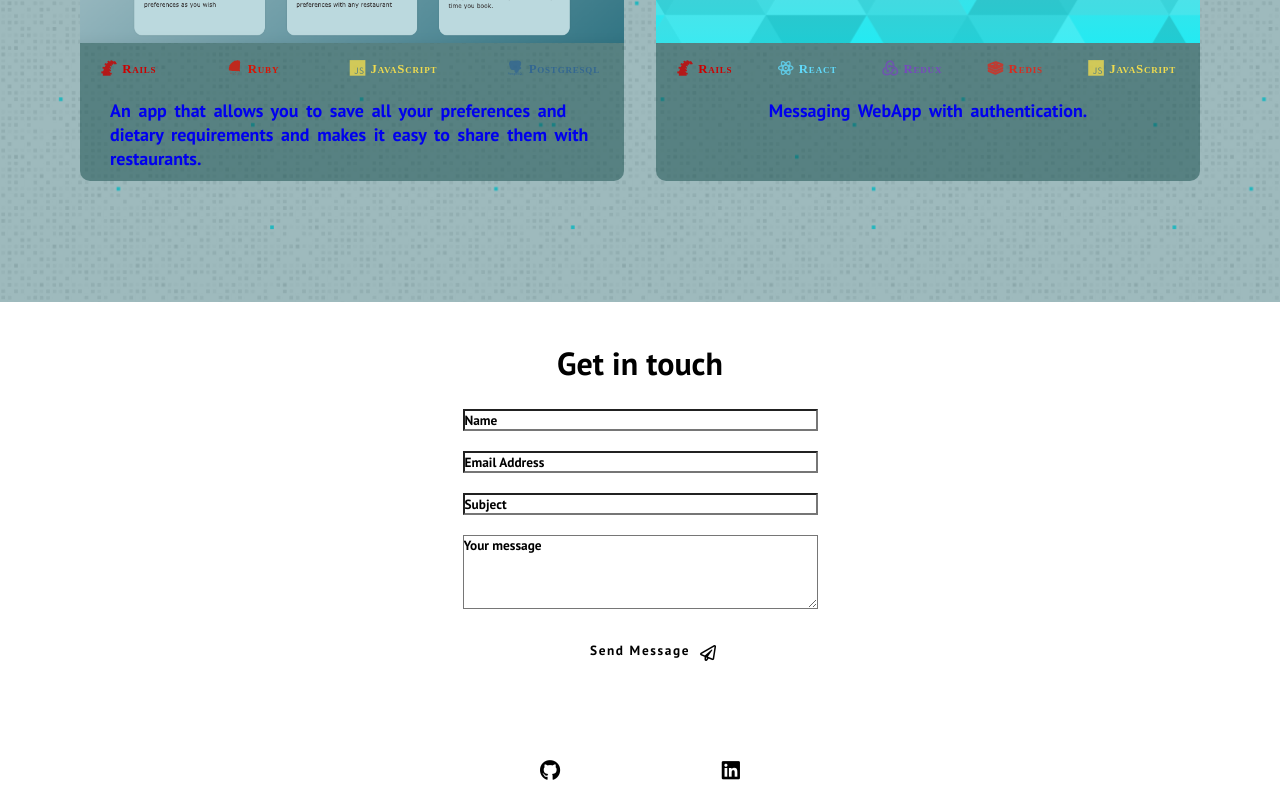
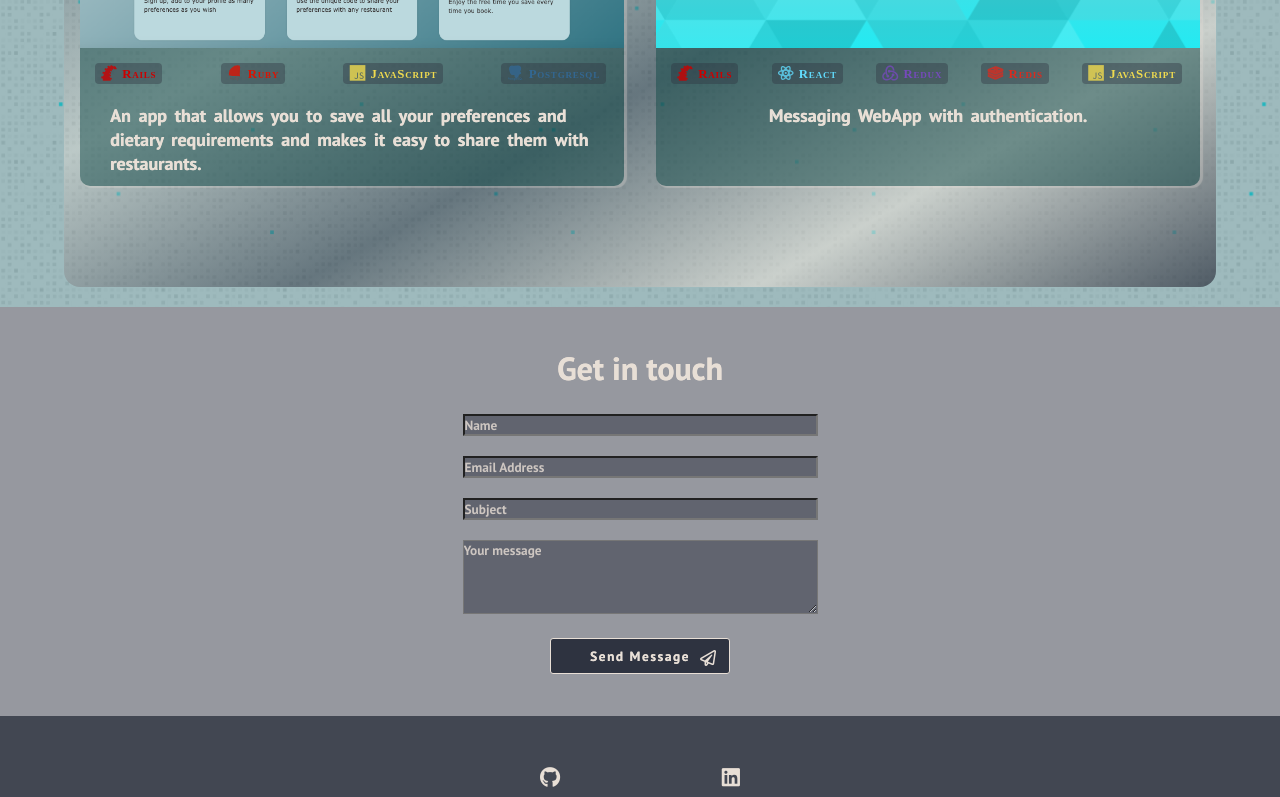
Before and after one commit to alex4tm/portfolio-v1, a React (Create React App) app: page / in a window 1280 px wide. Shown: the part 2000-2797 px from the top of the page. Built offline with nearby package versions, Linux system fonts and the light colour scheme.

Commit message:
setup made for default theme not final colors

```diff
--- a/src/App.css
+++ b/src/App.css
@@ -1,11 +1,10 @@
 :root {
   scroll-padding-top: 60px;
   scroll-behavior: smooth;
-  --background: white;
-  --primary: white;
-  --secondary: black;
-  --hover: lightblue;
-  --test: 255,255,255;
+  --background: 46, 51, 64;
+  --primary: 232, 223, 214;
+  --secondary: 232, 223, 214;
+  --hover: 232, 223, 214;
 }
 
 * {
--- a/src/components/ContactUs.css
+++ b/src/components/ContactUs.css
@@ -1,5 +1,5 @@
 .contact-container {
-  background-color: rgba(var(--background), 0.5);
+  background: rgb(var(--background), 50%);
   color: rgb(var(--secondary));
   display: flex;
   justify-content: center;
--- a/src/components/Footer.css
+++ b/src/components/Footer.css
@@ -54,7 +54,6 @@
   align-items: center;
 }
 
-
 @media screen and (max-width: 820px) {
 
   .social-media-wrap {
```
